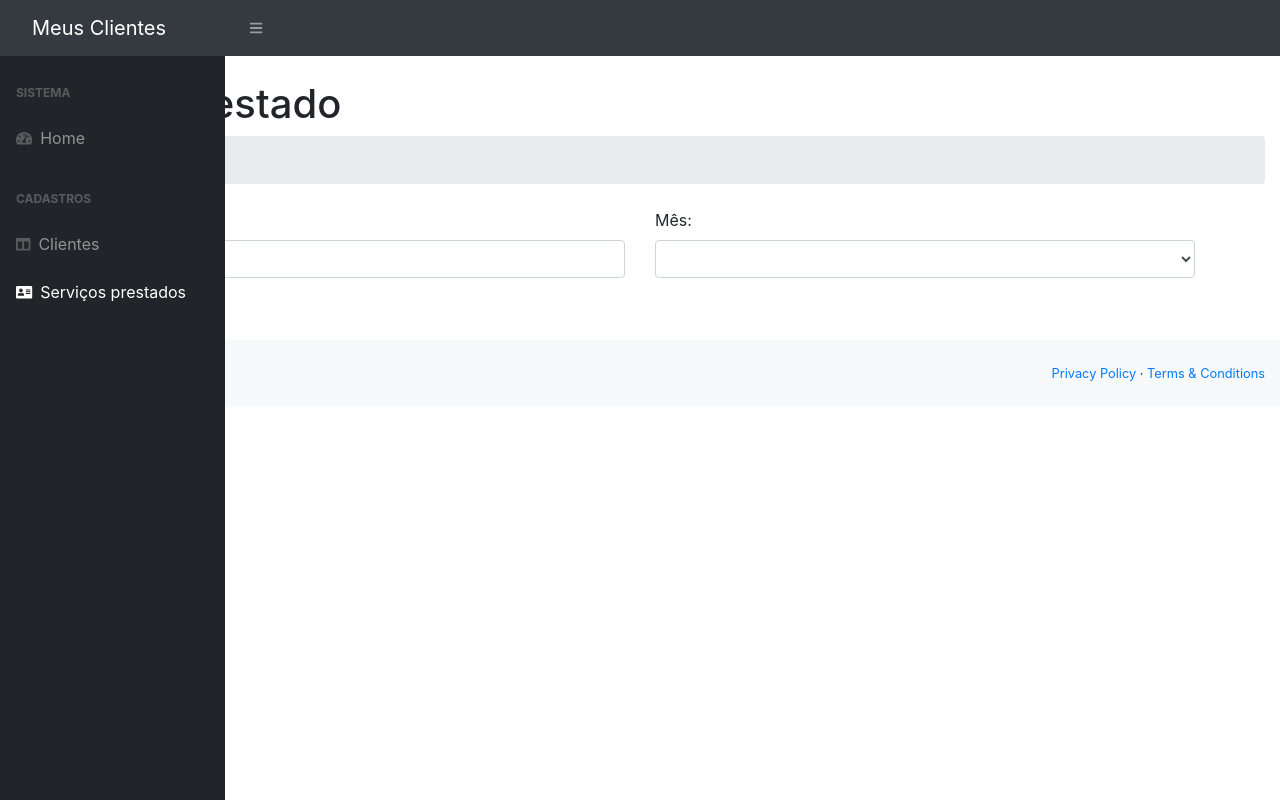
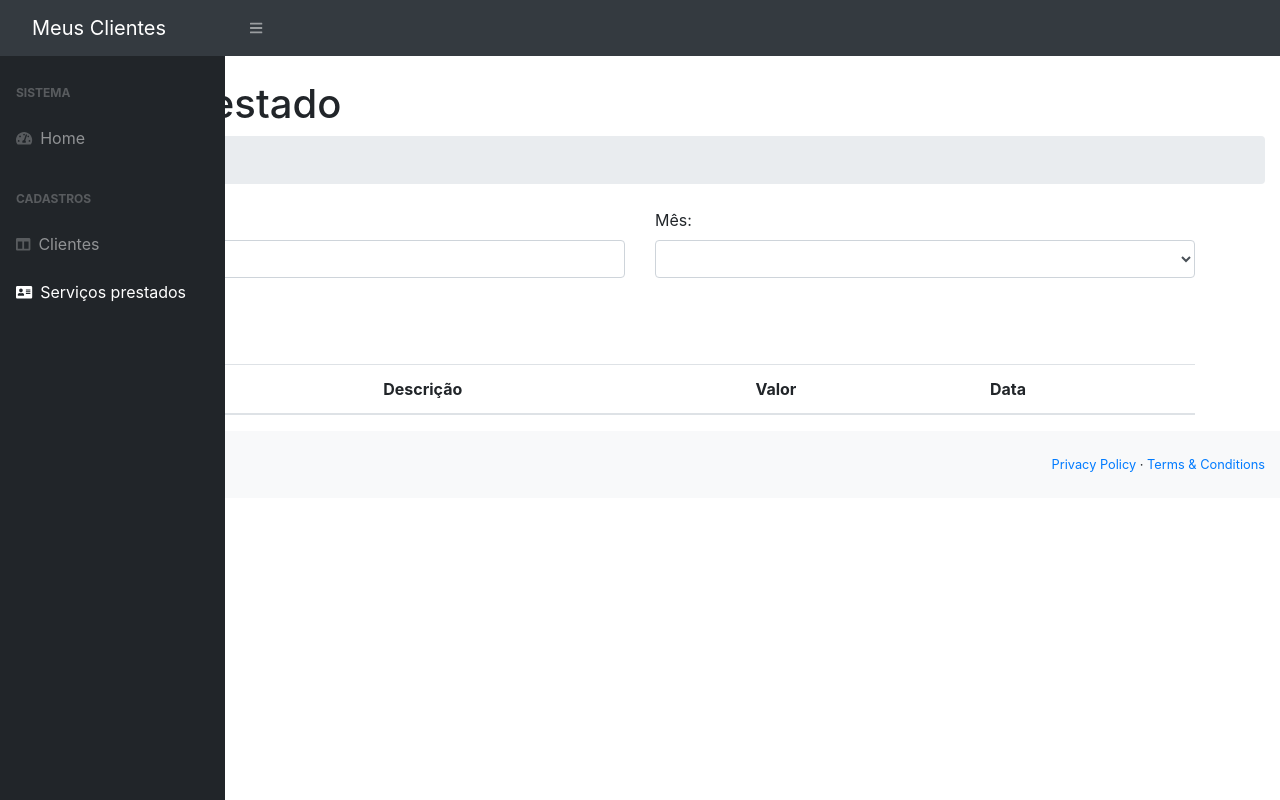
Before and after one commit to gustavo-medeiros18/clientes-app, an Angular app: page /servico-prestado-listagem in a window 1280 px wide. Built offline with nearby package versions, Linux system fonts and the light colour scheme.

Commit message:
Adds alert message display in ServicoPrestadoListaComponent for improved user feedback

```diff
--- a/src/app/servico-prestado/servico-prestado-lista/servico-prestado-lista.component.html
+++ b/src/app/servico-prestado/servico-prestado-lista/servico-prestado-lista.component.html
@@ -37,4 +37,33 @@
       </div>
     </div>
   </form>
+
+  <br />
+
+  <div class="row">
+    <div class="alert alert-warning" role="alert" *ngIf="message">
+      {{ message }}
+    </div>
+
+    <div class="col-md-12">
+      <table class="table">
+        <thead>
+          <tr>
+            <th>Cliente</th>
+            <th>Descrição</th>
+            <th>Valor</th>
+            <th>Data</th>
+          </tr>
+        </thead>
+        <tbody>
+          <tr *ngFor="let s of lista">
+            <td>{{ s.cliente.nome }}</td>
+            <td>{{ s.descricao }}</td>
+            <td>{{ s.valor }}</td>
+            <td>{{ s.data }}</td>
+          </tr>
+        </tbody>
+      </table>
+    </div>
+  </div>
 </div>
```
